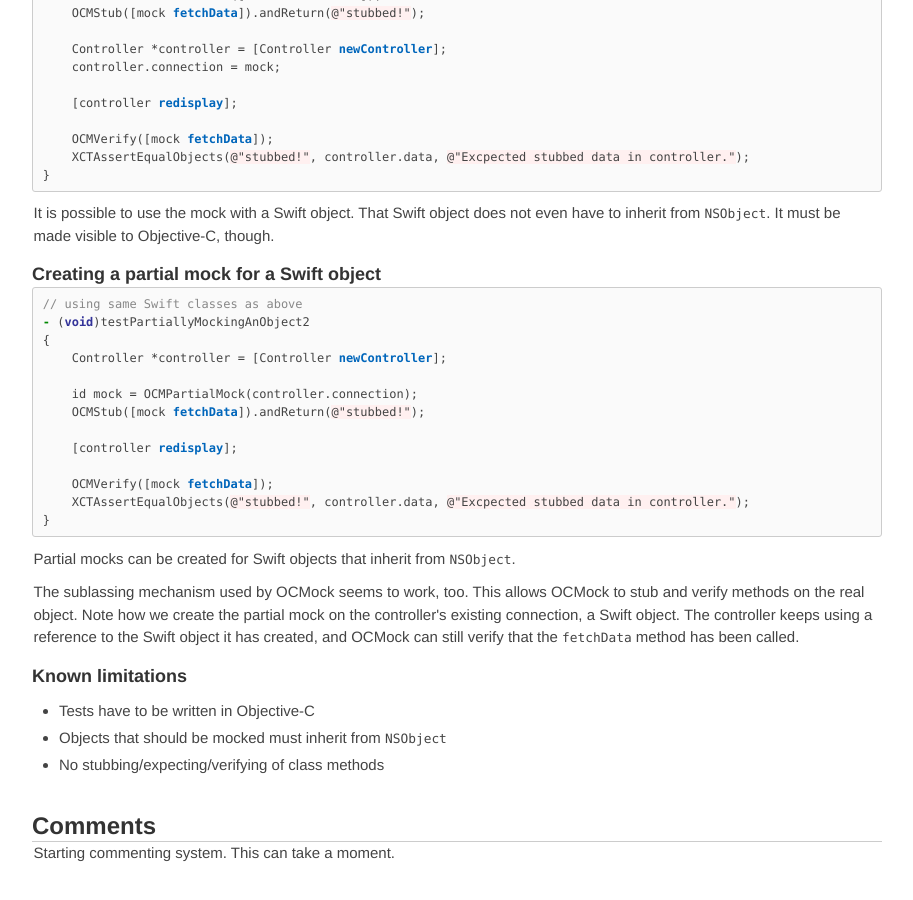
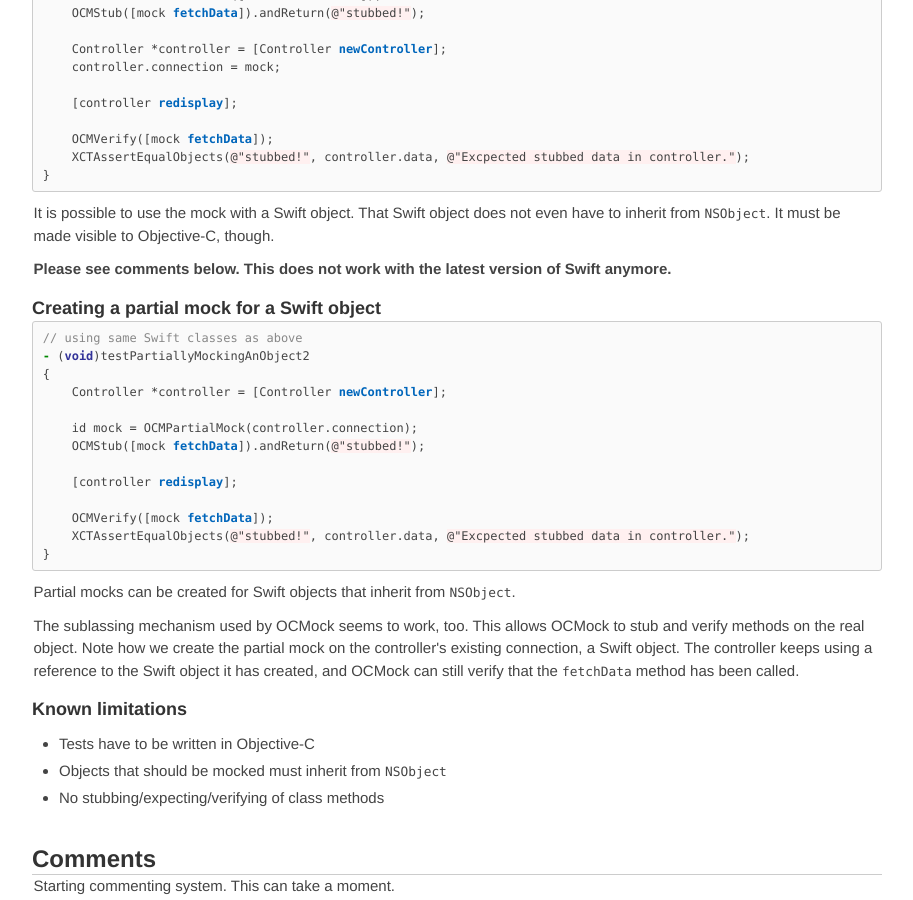
Before and after one commit to erikdoe/ocmock, a Jekyll site: the page built from swift.html, in a window 1280 px wide and 900 px high, scrolled down 1532 px. Shown: the whole window, without its empty margins (183-1096 px from the left). Built offline with Jekyll 4.4.1, drawn with Linux system fonts in a browser that asks for light colours; comment, search, counter and statistics services are not loaded.

Commit message:
Added warning about changes in Swift.

```diff
--- a/swift.html
+++ b/swift.html
@@ -99,6 +99,7 @@ class Controller {
 
 <p>It is possible to use the mock with a Swift object. That Swift object does not even have to inherit from <code>NSObject</code>. It must be made visible to Objective-C, though.
 
+<p><b>Please see comments below. This does not work with the latest version of Swift anymore.</b>
 
 <h3>Creating a partial mock for a Swift object</h3>
 
```
